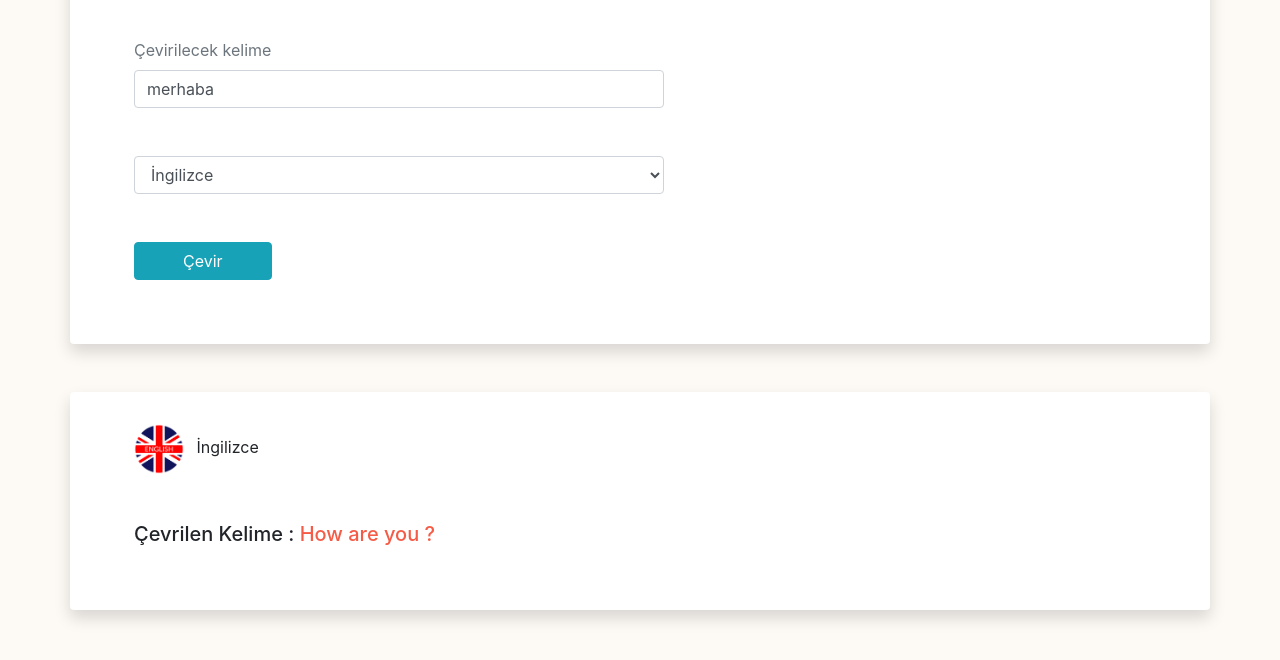
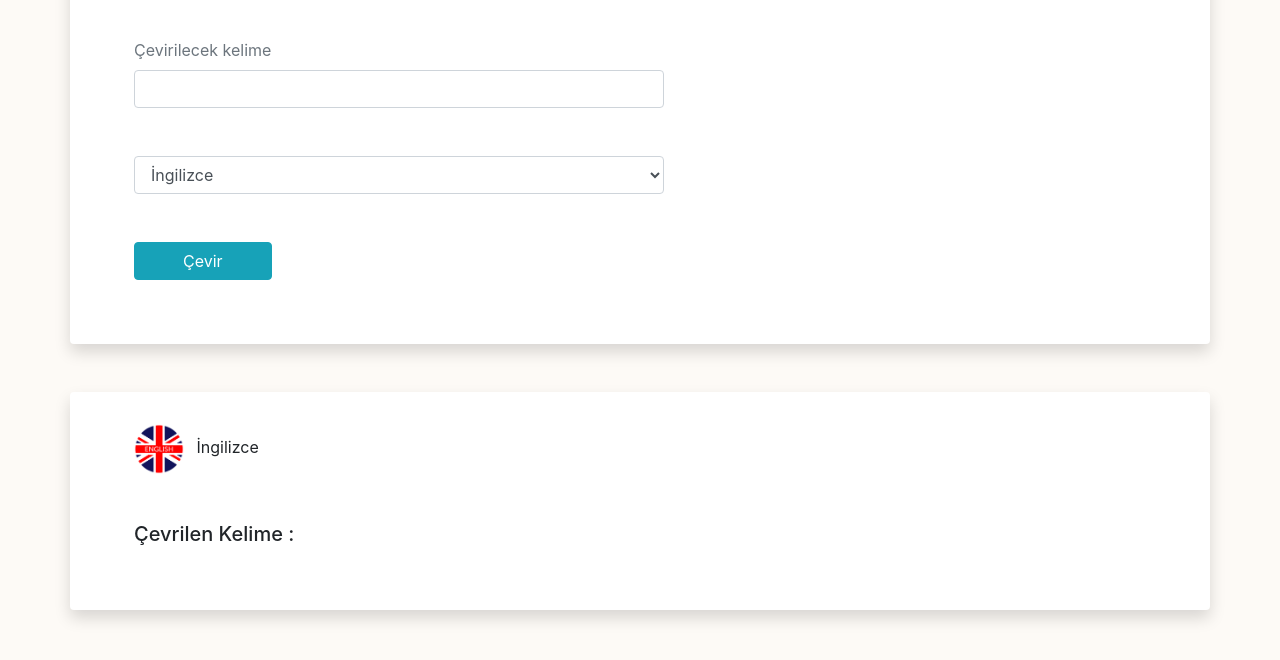
Before and after one commit to ubeydnur/TranslateApp, a plain HTML site: page index.html in a window 1280 px wide. Shown: the part 138-798 px from the top of the page. Drawn offline with nearby package versions, Linux system fonts and the light colour scheme.

Commit message:
"first commit"

```diff
--- a/index.html
+++ b/index.html
@@ -25,7 +25,7 @@
             <form class="ml-5 my-5" id="translate-form">
                 <div class="form-group">
                     <label for="word" class="text-muted">Çevirilecek kelime</label>
-                    <input id="word" type="text"  name="word" value="merhaba" class="form-control w-50">
+                    <input id="word" type="text"  name="word" value="" class="form-control w-50">
                 </div>
                 <div class="form-group">
                     <select class="form-control w-50 mt-5" id="language-select">
@@ -45,7 +45,7 @@
                 <span class="card-title ml-2" id="outputLanguage">İngilizce</span>
             </div>
             <div class="my-5 ml-5">
-                <h5>Çevrilen Kelime : <span id="outputWord" style="color :#f55c47"> How are you ?</span></h5>
+                <h5>Çevrilen Kelime : <span id="outputWord" style="color :#f55c47"></span></h5>
             </div>
         </div>
     </section>
--- a/js/translate.js
+++ b/js/translate.js
@@ -1,6 +1,6 @@
 class Translate{
     constructor(word,language){
-        this.apikey ='trnsl.1.1.20210518T180808Z.0c12d660fe2cc221.f9110505d20e2af388d1a053b4be3c8e33694d88'
+        this.apikey = //Yandex API key
         this.word = word
         this.language = language
 
```
